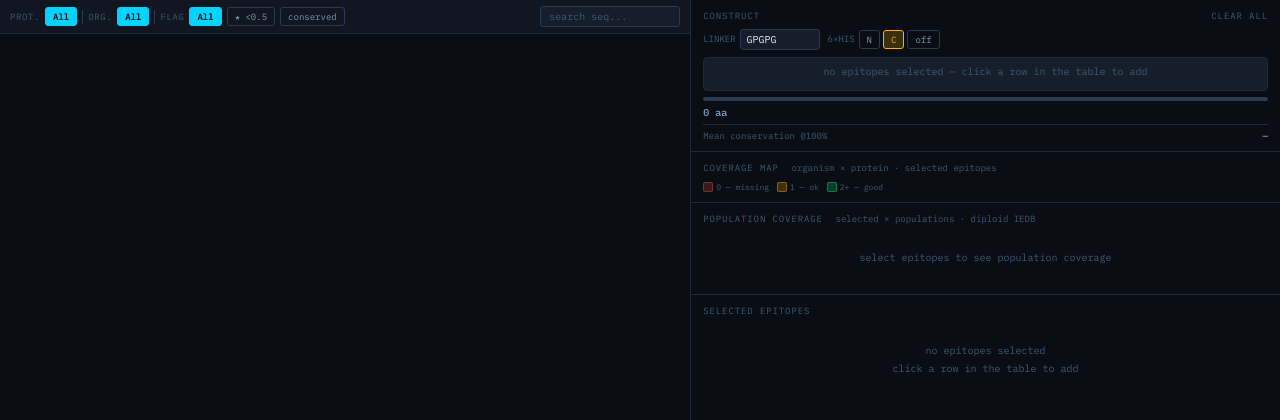
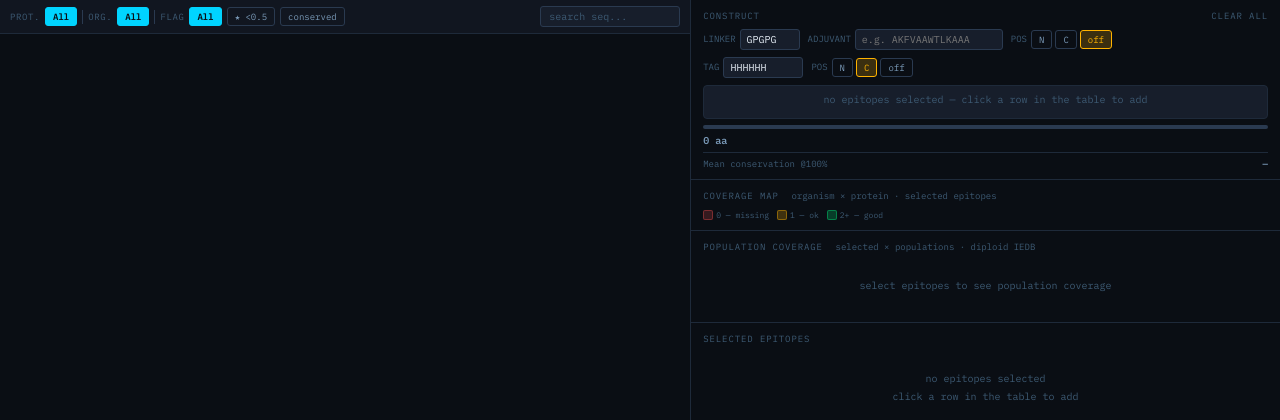
Before and after one commit to Davirbe/TheraEpiFlow, a Python web app: template modules/generate_report/templates/calculator.html.j2 in a window 1280 px wide. Shown: the part 59-479 px from the top of the page. Run offline with Jinja, Linux system fonts and the light colour scheme; the template is opened without the code that fills it, so the values that code supplies are empty.

Commit message:
feat(report): configurable adjuvant + editable tag in construct builder
Adds adjuvant text input (N/C/off toggle, defaults off) and makes the
tag sequence editable (was hardcoded HHHHHH). Both follow the same
pattern as the existing linker input. Size bar subtitle breaks down
adj + ep + link + tag aa counts. FASTA header records all three
components. Adjuvant and tag only appear in the construct when at
least one epitope is selected.

```diff
--- a/modules/generate_report/templates/calculator.html.j2
+++ b/modules/generate_report/templates/calculator.html.j2
@@ -108,6 +108,7 @@ table.ep td:first-child{padding-left:10px}
 .htb.on{background:rgba(255,179,0,.20);color:var(--amber);border-color:var(--amber)}
 .seqbuild{display:flex;align-items:flex-start;flex-wrap:wrap;gap:2px;padding:6px;background:var(--surface2);border:1px solid var(--border);border-radius:4px;min-height:34px;margin-bottom:6px}
 .hischip{font-family:var(--mono);font-size:9px;font-weight:600;padding:2px 5px;border-radius:3px;background:rgba(255,179,0,.20);color:var(--amber);border:1px solid rgba(255,179,0,.40)}
+.adjchip{font-family:var(--mono);font-size:9px;font-weight:600;padding:2px 5px;border-radius:3px;background:rgba(180,100,255,.22);color:#ce93d8;border:1px solid rgba(180,100,255,.40)}
 .epichip{font-family:var(--mono);font-size:9px;font-weight:600;padding:2px 5px;border-radius:3px;cursor:pointer;transition:opacity .12s;white-space:nowrap;background:var(--accent);color:var(--bg)}
 .epichip:hover{opacity:.6}
 .lchip{font-family:var(--mono);font-size:8px;color:var(--text3);padding:0 1px;line-height:2.2}
@@ -256,10 +257,28 @@ table.mx td.mxtot{font-family:var(--mono);font-size:9px;font-weight:700;padding:
         <div class="ctrl-row">
           <div class="cg">
             <span class="cl">Linker</span>
-            <input class="ci" id="linker" value="GPGPG">
+            <input class="ci" id="linker" value="GPGPG" style="width:60px">
           </div>
           <div class="cg">
-            <span class="cl">6×His</span>
+            <span class="cl">Adjuvant</span>
+            <input class="ci" id="adjuvant" placeholder="e.g. AKFVAAWTLKAAA" style="width:148px">
+          </div>
+          <div class="cg">
+            <span class="cl">pos</span>
+            <div class="htg">
+              <button class="htb" id="had-N">N</button>
+              <button class="htb" id="had-C">C</button>
+              <button class="htb on" id="had-off">off</button>
+            </div>
+          </div>
+        </div>
+        <div class="ctrl-row">
+          <div class="cg">
+            <span class="cl">Tag</span>
+            <input class="ci" id="tag-seq" value="HHHHHH" style="width:80px">
+          </div>
+          <div class="cg">
+            <span class="cl">pos</span>
             <div class="htg">
               <button class="htb" id="ht-N">N</button>
               <button class="htb on" id="ht-C">C</button>
@@ -351,7 +370,8 @@ window.COVERAGE_DB  = {{ coverage_db_json  | safe }};
   const filters  = { protein:'', organism:'', flag:'', search:'' };
   let sortKey = 'best_pct';
   let sortDir = 'asc';
-  let hisPos  = 'C';
+  let hisPos  = 'C';   // tag position
+  let adjPos  = 'off'; // adjuvant position
   let page    = 1;
   const PAGE_SIZE = 50;
 
@@ -542,22 +562,44 @@ window.COVERAGE_DB  = {{ coverage_db_json  | safe }};
   }
 
   // ── Construct ────────────────────────────────────────────
-  function setHis(pos){
+  function setTagPos(pos){
     hisPos = pos;
     ['N','C','off'].forEach(p => $('#ht-'+p).classList.toggle('on', pos === p));
     refresh();
   }
 
+  function setAdjPos(pos){
+    adjPos = pos;
+    ['N','C','off'].forEach(p => $('#had-'+p).classList.toggle('on', pos === p));
+    refresh();
+  }
+
   function buildConstruct(){
-    const lk = ($('#linker').value || '').trim().toUpperCase();
-    const sels = [...selected].map(id => EPS.find(e => e.id === id)).filter(Boolean);
-    const chips = []; const parts = [];
-    if (hisPos === 'N'){ chips.push({c:'his', t:'HHHHHH'}); parts.push('HHHHHH'); }
+    const lk     = ($('#linker').value  || '').trim().toUpperCase();
+    const tagSeq = ($('#tag-seq').value || '').trim().toUpperCase();
+    const adjSeq = ($('#adjuvant').value|| '').trim().toUpperCase();
+    const sels   = [...selected].map(id => EPS.find(e => e.id === id)).filter(Boolean);
+    const chips  = [];
+    const parts  = [];
+
+    if (sels.length > 0) {
+      if (hisPos === 'N' && tagSeq){ chips.push({c:'tag', t:tagSeq}); parts.push(tagSeq); }
+      if (adjPos === 'N' && adjSeq){
+        chips.push({c:'adj', t:adjSeq}); parts.push(adjSeq);
+        if (lk){ chips.push({c:'lk', t:lk}); parts.push(lk); }
+      }
+    }
     sels.forEach((e, i) => {
       if (i > 0 && lk){ chips.push({c:'lk', t:lk}); parts.push(lk); }
       chips.push({c:'ep', t:e.peptide, e}); parts.push(e.peptide);
     });
-    if (hisPos === 'C'){ chips.push({c:'his', t:'HHHHHH'}); parts.push('HHHHHH'); }
+    if (sels.length > 0) {
+      if (adjPos === 'C' && adjSeq){
+        if (lk){ chips.push({c:'lk', t:lk}); parts.push(lk); }
+        chips.push({c:'adj', t:adjSeq}); parts.push(adjSeq);
+      }
+      if (hisPos === 'C' && tagSeq){ chips.push({c:'tag', t:tagSeq}); parts.push(tagSeq); }
+    }
     return { sels, chips, sequence: parts.join('') };
   }
 
@@ -569,7 +611,8 @@ window.COVERAGE_DB  = {{ coverage_db_json  | safe }};
     $('#seqbuild').innerHTML = b.chips.length === 0
       ? '<div class="emptyseq">no epitopes selected — click a row in the table to add</div>'
       : b.chips.map(c => {
-          if (c.c === 'his') return `<span class="hischip">${c.t}</span>`;
+          if (c.c === 'tag') return `<span class="hischip">${c.t}</span>`;
+          if (c.c === 'adj') return `<span class="adjchip">${c.t}</span>`;
           if (c.c === 'lk')  return `<span class="lchip">${c.t}</span>`;
           return `<span class="epichip" data-rmv="${c.e.id}">${c.t}</span>`;
         }).join('');
@@ -578,9 +621,21 @@ window.COVERAGE_DB  = {{ coverage_db_json  | safe }};
     }));
 
     // Size bar
-    const maxLen = 200;
-    $('#szval').textContent = `${b.sequence.length} aa`;
-    $('#szsub').textContent = `${b.sequence.length * 3} nt`;
+    const episAA = b.sels.reduce((s, e) => s + e.peptide.length, 0);
+    const linkAA = b.chips.filter(c => c.c === 'lk').reduce((s, c) => s + c.t.length, 0);
+    const tagAA  = b.chips.filter(c => c.c === 'tag').reduce((s, c) => s + c.t.length, 0);
+    const adjAA  = b.chips.filter(c => c.c === 'adj').reduce((s, c) => s + c.t.length, 0);
+    const totalAA = b.sequence.length;
+    const nt = totalAA * 3;
+    const partsList = [];
+    if (adjAA)  partsList.push(`adj:${adjAA}`);
+    if (episAA) partsList.push(`ep:${episAA}`);
+    if (linkAA) partsList.push(`link:${linkAA}`);
+    if (tagAA)  partsList.push(`tag:${tagAA}`);
+    $('#szval').textContent = `${totalAA} aa`;
+    $('#szsub').textContent = b.sels.length
+      ? partsList.join(' + ') + ` = ${totalAA}aa · ${nt}nt`
+      : '';
     const w = Math.min(100, (b.sequence.length / maxLen) * 100);
     $('#szfill').style.width = w + '%';
 
@@ -723,8 +778,10 @@ window.COVERAGE_DB  = {{ coverage_db_json  | safe }};
       alert('No epitopes selected.');
       return;
     }
-    const lk = ($('#linker').value || '').trim().toUpperCase() || 'GPGPG';
-    const header = `>${META.project_name}_construct n_epitopes=${b.sels.length} length=${b.sequence.length}aa linker=${lk} his=${hisPos}`;
+    const lk     = ($('#linker').value  || '').trim().toUpperCase() || 'none';
+    const tagSeq = ($('#tag-seq').value || '').trim().toUpperCase() || 'none';
+    const adjSeq = ($('#adjuvant').value|| '').trim().toUpperCase() || 'none';
+    const header = `>${META.project_name}_construct n_epitopes=${b.sels.length} length=${b.sequence.length}aa linker=${lk} adjuvant=${adjSeq} tag=${tagSeq}(${hisPos})`;
     const wrapped = (b.sequence.match(/.{1,60}/g) || []).join('\n');
     dl(`${header}\n${wrapped}\n`, `${META.project_name}_construct.fasta`, 'text/plain');
   }
@@ -754,10 +811,15 @@ window.COVERAGE_DB  = {{ coverage_db_json  | safe }};
   });
   $('#pg-prev').addEventListener('click', () => { if (page > 1){ page--; renderTable(); } });
   $('#pg-next').addEventListener('click', () => { page++; renderTable(); });
-  $('#linker').addEventListener('input', refresh);
-  $('#ht-N').addEventListener('click',   () => setHis('N'));
-  $('#ht-C').addEventListener('click',   () => setHis('C'));
-  $('#ht-off').addEventListener('click', () => setHis('off'));
+  $('#linker').addEventListener('input',   refresh);
+  $('#adjuvant').addEventListener('input', refresh);
+  $('#tag-seq').addEventListener('input',  refresh);
+  $('#ht-N').addEventListener('click',   () => setTagPos('N'));
+  $('#ht-C').addEventListener('click',   () => setTagPos('C'));
+  $('#ht-off').addEventListener('click', () => setTagPos('off'));
+  $('#had-N').addEventListener('click',   () => setAdjPos('N'));
+  $('#had-C').addEventListener('click',   () => setAdjPos('C'));
+  $('#had-off').addEventListener('click', () => setAdjPos('off'));
   $('#btn-clear').addEventListener('click', clearAll);
   $('#exp-tsv').addEventListener('click',    expTSV);
   $('#exp-fasta').addEventListener('click',  expFASTA);
```
